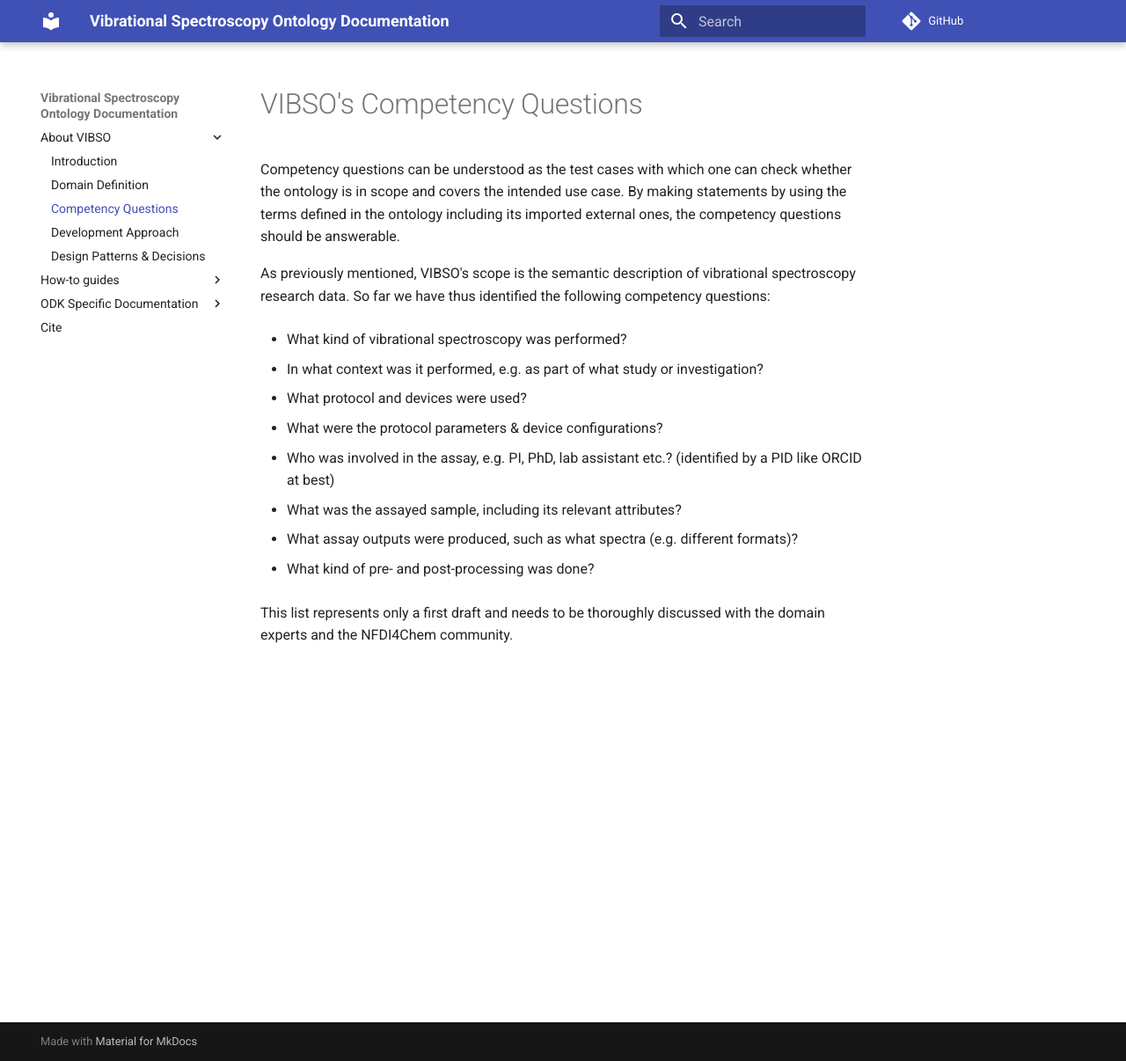
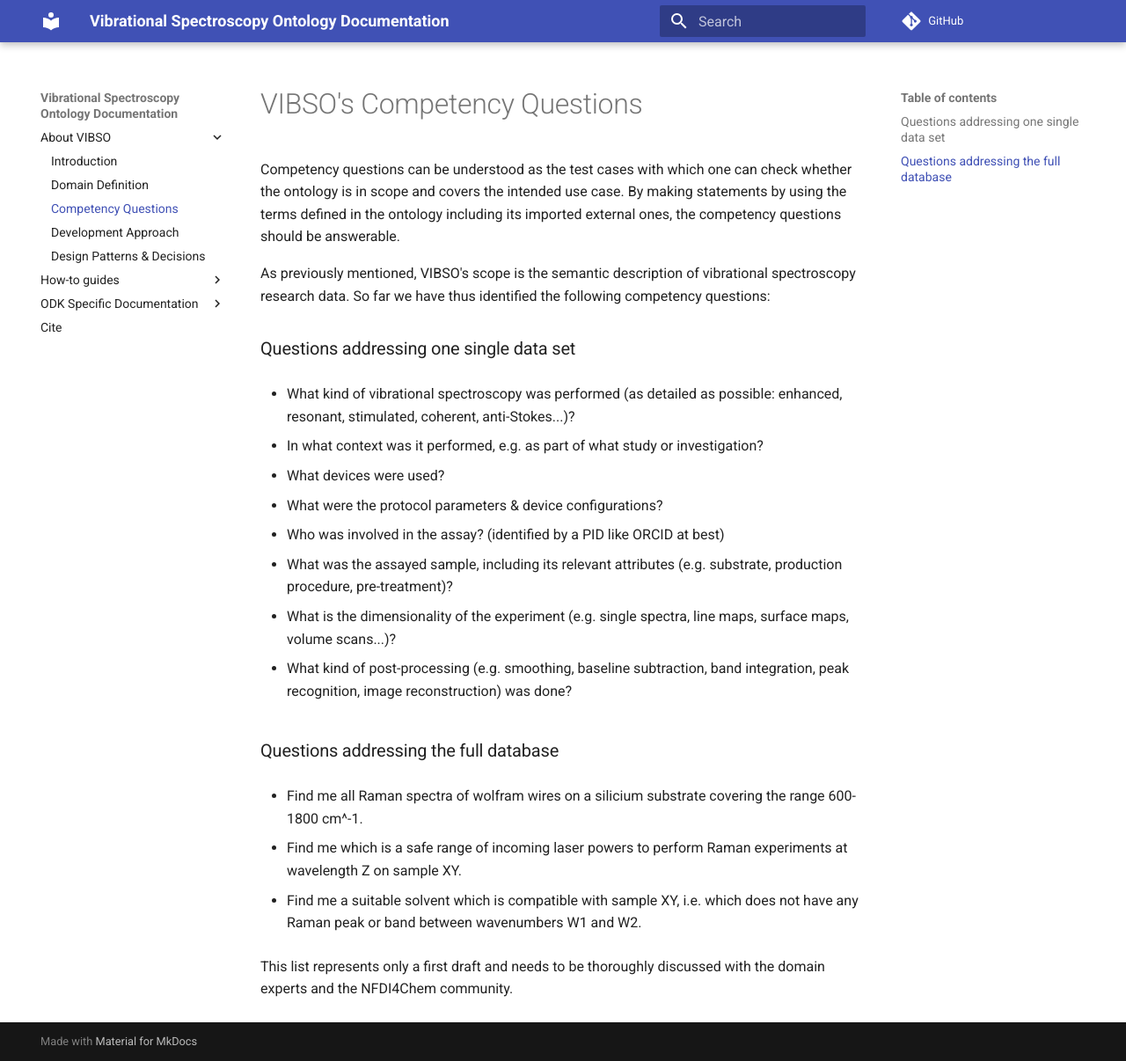
Before and after one commit to NFDI4Chem/VibrationalSpectroscopyOntology, an MkDocs documentation site: the page built from docs/competency_questions.md, in a window 1280 px wide and 1206 px high. Shown: the whole window at 88% size. Built offline with MkDocs 1.6.1 and Material for MkDocs 9.7.7, drawn with Linux system fonts in a browser that asks for light colours; comment, search, counter and statistics services are not loaded.

Commit message:
Update competency_questions.md (#63)
* Update competency_questions.md

---------

Co-authored-by: RainerStosch <121162130+RainerStosch@users.noreply.github.com>
Co-authored-by: Giacomo Lanza <lanza01@pad.ptb.de>
Co-authored-by: Philip Strömert <Philip.Stroemert@tib.eu>

```diff
--- a/docs/competency_questions.md
+++ b/docs/competency_questions.md
@@ -4,20 +4,30 @@ Competency questions can be understood as the test cases with which one can chec
 
 As previously mentioned, VIBSO's scope is the semantic description of vibrational spectroscopy research data. So far we have thus identified the following competency questions:
 
- * What kind of vibrational spectroscopy was performed?
+### Questions addressing one single data set
+
+ * What kind of vibrational spectroscopy was performed (as detailed as possible: enhanced, resonant, stimulated, coherent, anti-Stokes...)?
 
  * In what context was it performed, e.g. as part of what study or investigation?
 
- * What protocol and devices were used?
+ * What devices were used?
 
  * What were the protocol parameters & device configurations?
 
- * Who was involved in the assay, e.g. PI, PhD, lab assistant etc.? (identified by a PID like ORCID at best)
+ * Who was involved in the assay? (identified by a PID like ORCID at best)
 
- * What was the assayed sample, including its relevant attributes?
+ * What was the assayed sample, including its relevant attributes (e.g. substrate, production procedure, pre-treatment)?
 
- * What assay outputs were produced, such as what spectra (e.g. different formats)?
+ * What is the dimensionality of the experiment (e.g. single spectra, line maps, surface maps, volume scans...)?
 
- * What kind of pre- and post-processing was done?
+ * What kind of post-processing (e.g. smoothing, baseline subtraction, band integration, peak recognition, image reconstruction) was done?
+
+### Questions addressing the full database
+
+* Find me all Raman spectra of wolfram wires on a silicium substrate covering the range 600-1800 cm^-1.
+
+* Find me which is a safe range of incoming laser powers to perform Raman experiments at wavelength Z on sample XY.
+
+* Find me a suitable solvent which is compatible with sample XY, i.e. which does not have any Raman peak or band between wavenumbers W1 and W2.
 
 This list represents only a first draft and needs to be thoroughly discussed with the domain experts and the NFDI4Chem community.
```
